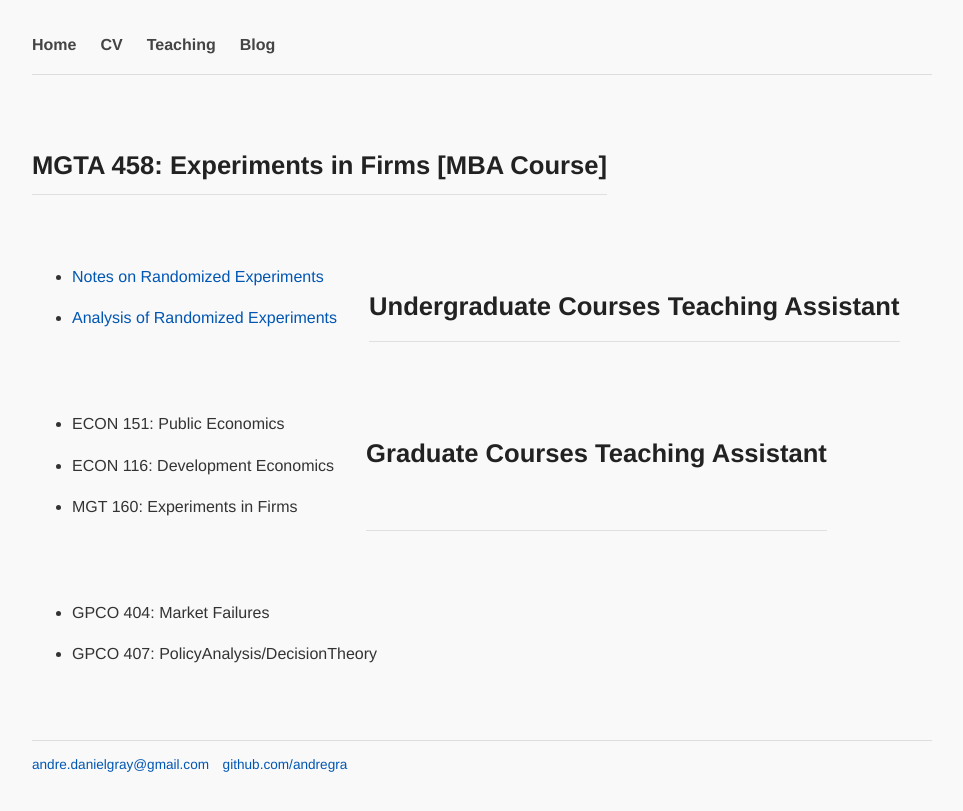
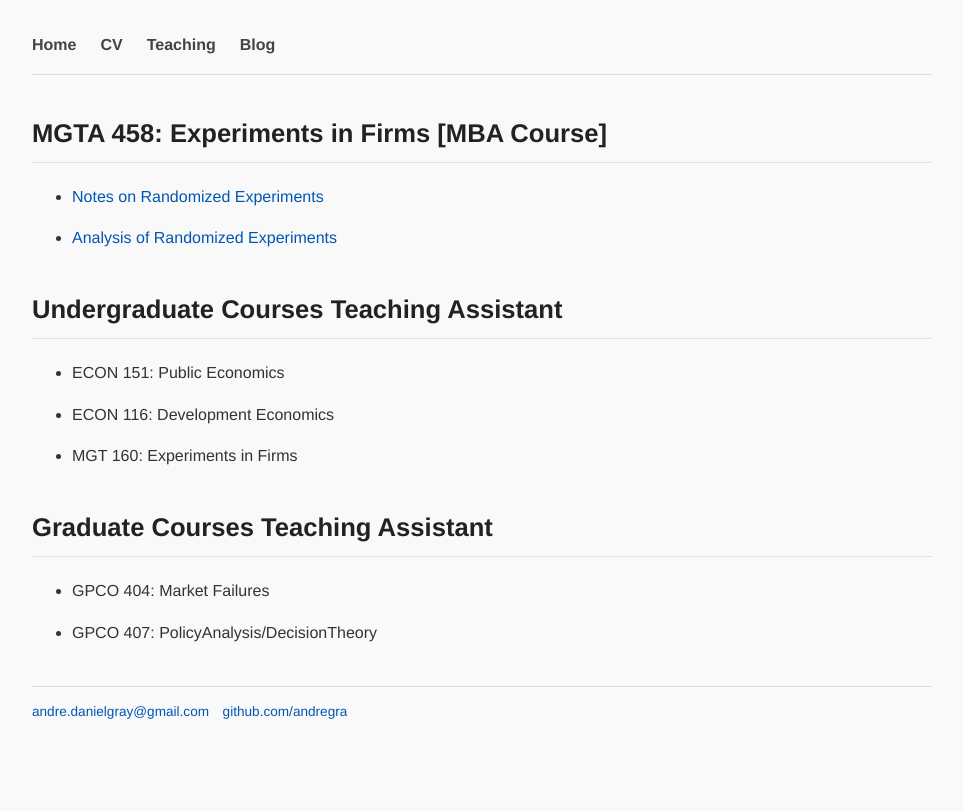
Before and after one commit to andregra/andregra.github.io, a Jekyll site: the page built from teaching.md, in a window 1280 px wide. Shown: the top 811 px of the page, without its empty margins (158-1121 px from the left). Built offline with Jekyll 4.4.1, drawn with Linux system fonts in a browser that asks for light colours.

Commit message:
Update teaching.md

```diff
--- a/teaching.md
+++ b/teaching.md
@@ -4,7 +4,7 @@ title: Teaching
 permalink: /teaching/
 ---
 
- <div class="wrapper">
+ <div>
 	 <h2> MGTA 458: Experiments in Firms [MBA Course] </h2>
 	  	<ul class="papers">
 			<li><a href="/assets/randomization_notes.pdf">Notes on Randomized Experiments  </a>
```
